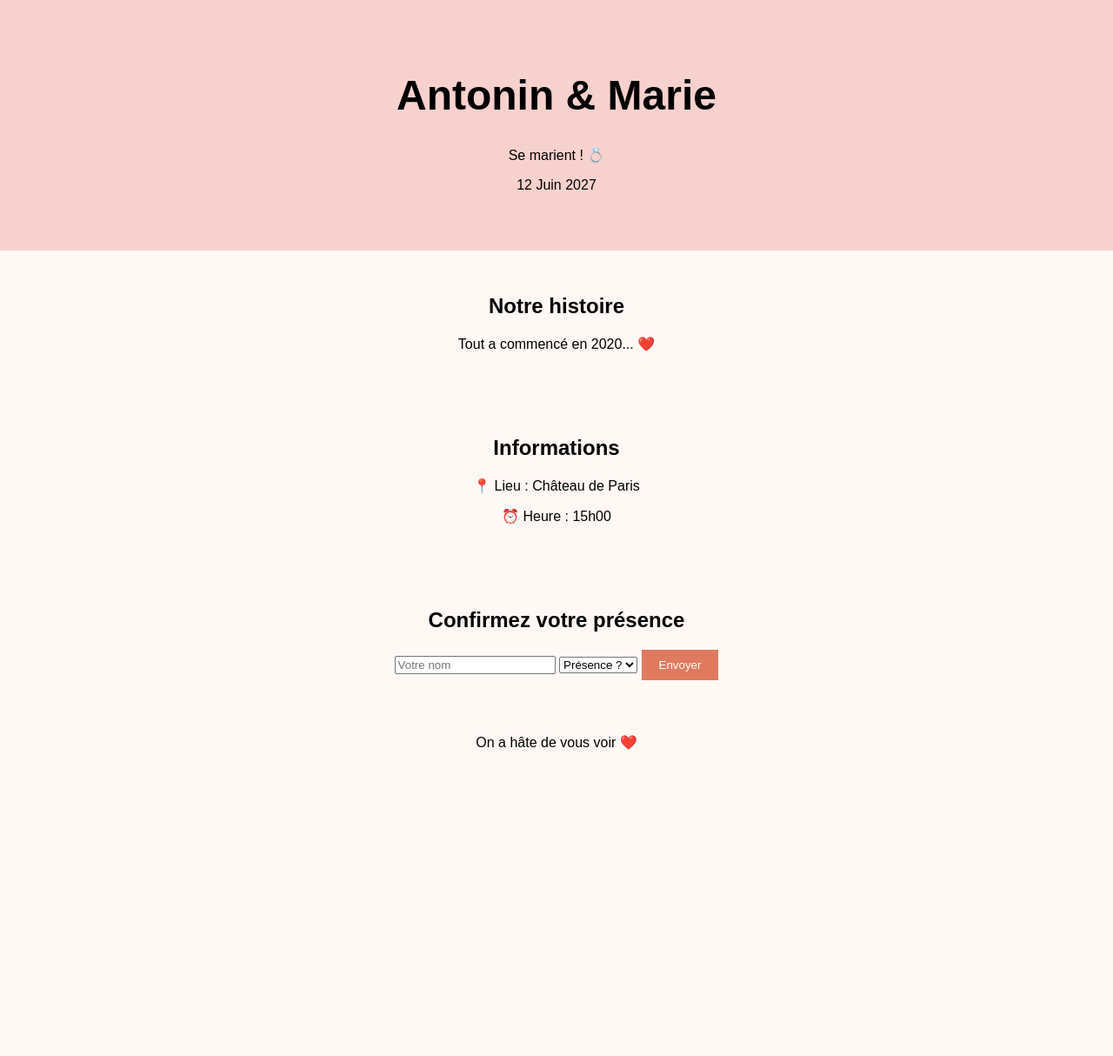
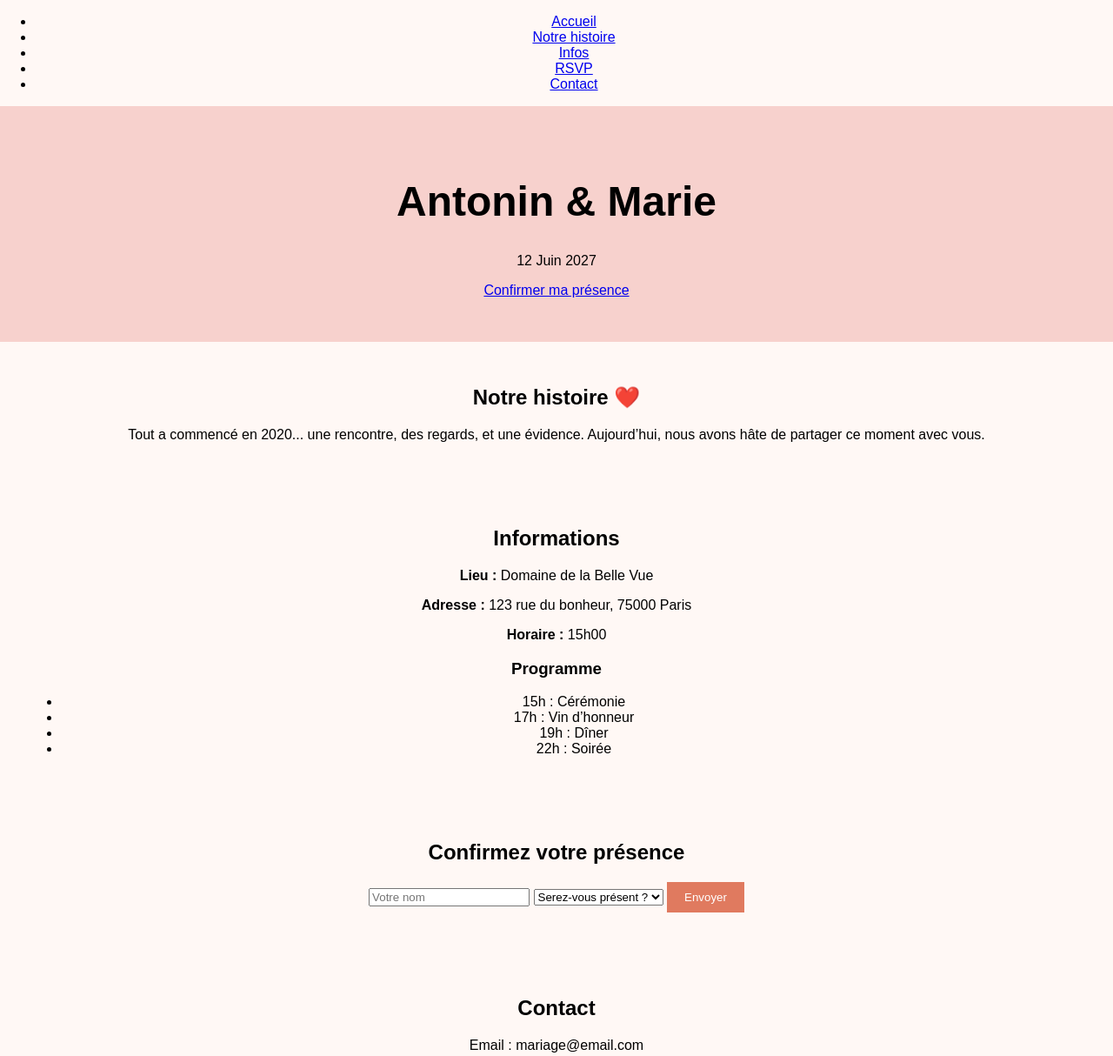
Before and after one commit to bloups402/Mariage, a plain HTML site: page index.html in a window 1280 px wide. Shown: the top 1214 px of the page at 87% size. Before the commit the page ends 879 px from the top, so only its background shows below. Drawn offline with Linux system fonts and the light colour scheme.

Commit message:
Update index.html

```diff
--- a/index.html
+++ b/index.html
@@ -3,46 +3,88 @@
 <html lang="fr">
 <head>
     <meta charset="UTF-8">
-    <title>Mariage d'Antonin & Marie</title>
+    <title>Mariage Antonin & Marie</title>
     <link rel="stylesheet" href="style.css">
 </head>
+
 <body>
 
-<header>
-    <h1>Antonin & Marie</h1>
-    <p>Se marient ! 💍</p>
-    <p>12 Juin 2027</p>
+<!-- MENU -->
+<nav>
+    <ul>
+        <li><a href="#home">Accueil</a></li>
+        <li><a href="#story">Notre histoire</a></li>
+        <li><a href="#info">Infos</a></li>
+        <li><a href="#rsvp">RSVP</a></li>
+        <li><a href="#contact">Contact</a></li>
+    </ul>
+</nav>
+
+<!-- HERO IMAGE -->
+<header id="home">
+    <div class="overlay">
+        <h1>Antonin & Marie</h1>
+        <p>12 Juin 2027</p>
+        <a href="#rsvp" class="btn">Confirmer ma présence</a>
+    </div>
 </header>
 
-<section>
-    <h2>Notre histoire</h2>
-    <p>Tout a commencé en 2020... ❤️</p>
+<!-- HISTOIRE -->
+<section id="story">
+    <h2>Notre histoire ❤️</h2>
+    <p>
+        Tout a commencé en 2020... une rencontre, des regards,
+        et une évidence. Aujourd’hui, nous avons hâte de partager
+        ce moment avec vous.
+    </p>
 </section>
 
-<section>
+<!-- INFOS -->
+<section id="info">
     <h2>Informations</h2>
-    <p>📍 Lieu : Château de Paris</p>
-    <p>⏰ Heure : 15h00</p>
+    <p><strong>Lieu :</strong> Domaine de la Belle Vue</p>
+    <p><strong>Adresse :</strong> 123 rue du bonheur, 75000 Paris</p>
+    <p><strong>Horaire :</strong> 15h00</p>
+
+    <h3>Programme</h3>
+    <ul>
+        <li>15h : Cérémonie</li>
+        <li>17h : Vin d’honneur</li>
+        <li>19h : Dîner</li>
+        <li>22h : Soirée</li>
+    </ul>
 </section>
 
-<section>
+<!-- RSVP -->
+<section id="rsvp">
     <h2>Confirmez votre présence</h2>
     <form id="rsvpForm">
         <input type="text" placeholder="Votre nom" required>
+
         <select required>
-            <option value="">Présence ?</option>
+            <option value="">Serez-vous présent ?</option>
             <option>Oui</option>
             <option>Non</option>
         </select>
+
         <button type="submit">Envoyer</button>
     </form>
+
     <p id="message"></p>
 </section>
 
+<!-- CONTACT -->
+<section id="contact">
+    <h2>Contact</h2>
+    <p>Email : mariage@email.com</p>
+</section>
+
+<!-- FOOTER -->
 <footer>
     <p>On a hâte de vous voir ❤️</p>
 </footer>
 
 <script src="script.js"></script>
+
 </body>
 </html>
```
